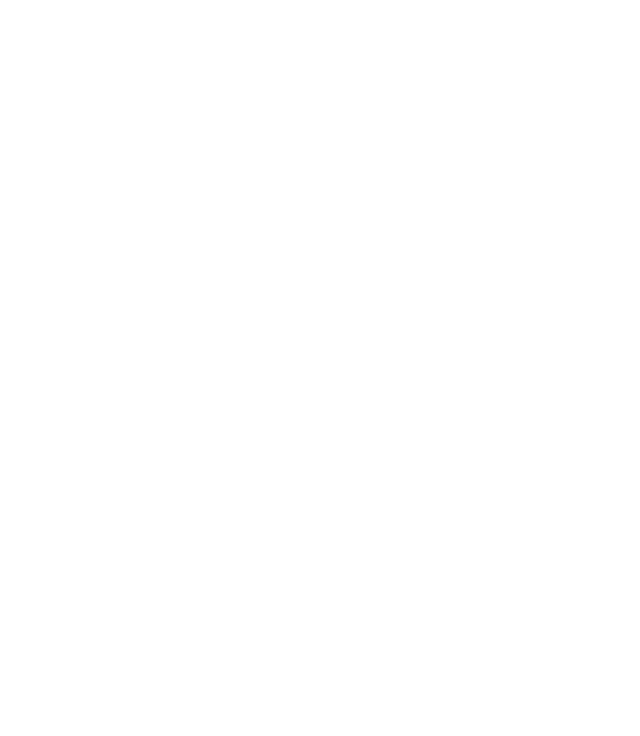
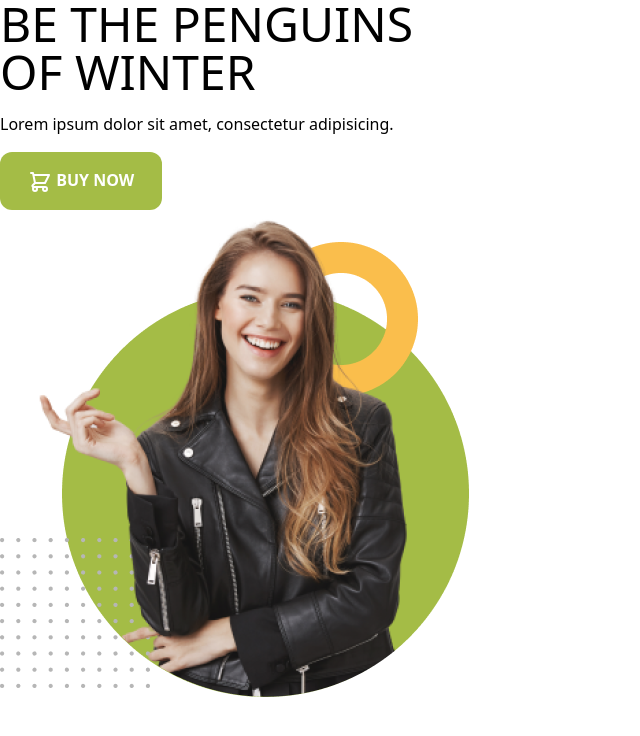
Before and after one commit to RayhanalKavey/Penguin-Fashion-project-tailwindcss, a plain HTML site: page index.html in a window 1280 px wide. Shown: the whole page, without its empty margins (0-640 px from the left). Drawn offline with nearby package versions, Linux system fonts and the light colour scheme.

Commit message:
add comtent to the header seciton.

```diff
--- a/css/style.css
+++ b/css/style.css
@@ -0,0 +1,5 @@
+* {
+  margin: 0;
+  padding: 0;
+  box-sizing: border-box;
+}
--- a/index.html
+++ b/index.html
@@ -21,5 +21,40 @@
     <!-- CSS -->
     <link rel="stylesheet" href="/css/style.css" />
   </head>
-  <body></body>
+  <body>
+    <header c>
+      <section class="container mx-auto">
+        <div class="space-y-4">
+          <h1 class="text-5xl uppercase">
+            <span>Be the penguins</span>
+            <br />
+            <span> of winter </span>
+          </h1>
+          <p>Lorem ipsum dolor sit amet, consectetur adipisicing.</p>
+          <button
+            class="uppercase bg-[#A4BC46] py-4 px-7 text-white font-semibold rounded-xl"
+          >
+            <svg
+              xmlns="http://www.w3.org/2000/svg"
+              class="h-6 w-6 inline"
+              fill="none"
+              viewBox="0 0 24 24"
+              stroke="currentColor"
+              stroke-width="2"
+            >
+              <path
+                stroke-linecap="round"
+                stroke-linejoin="round"
+                d="M3 3h2l.4 2M7 13h10l4-8H5.4M7 13L5.4 5M7 13l-2.293 2.293c-.63.63-.184 1.707.707 1.707H17m0 0a2 2 0 100 4 2 2 0 000-4zm-8 2a2 2 0 11-4 0 2 2 0 014 0z"
+              />
+            </svg>
+            Buy Now
+          </button>
+        </div>
+        <div>
+          <img src="images/model.png" alt="" />
+        </div>
+      </section>
+    </header>
+  </body>
 </html>
```
Also changed, not shown: 1 other file.
